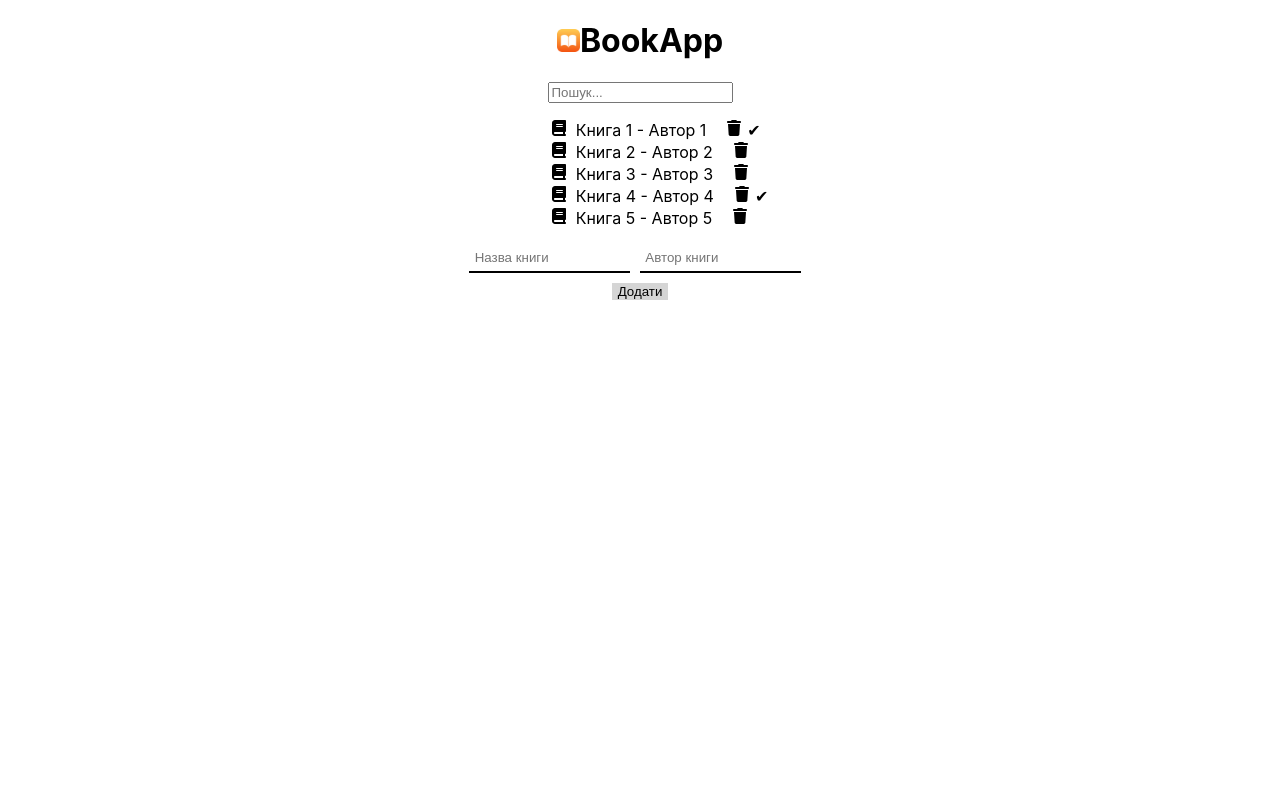
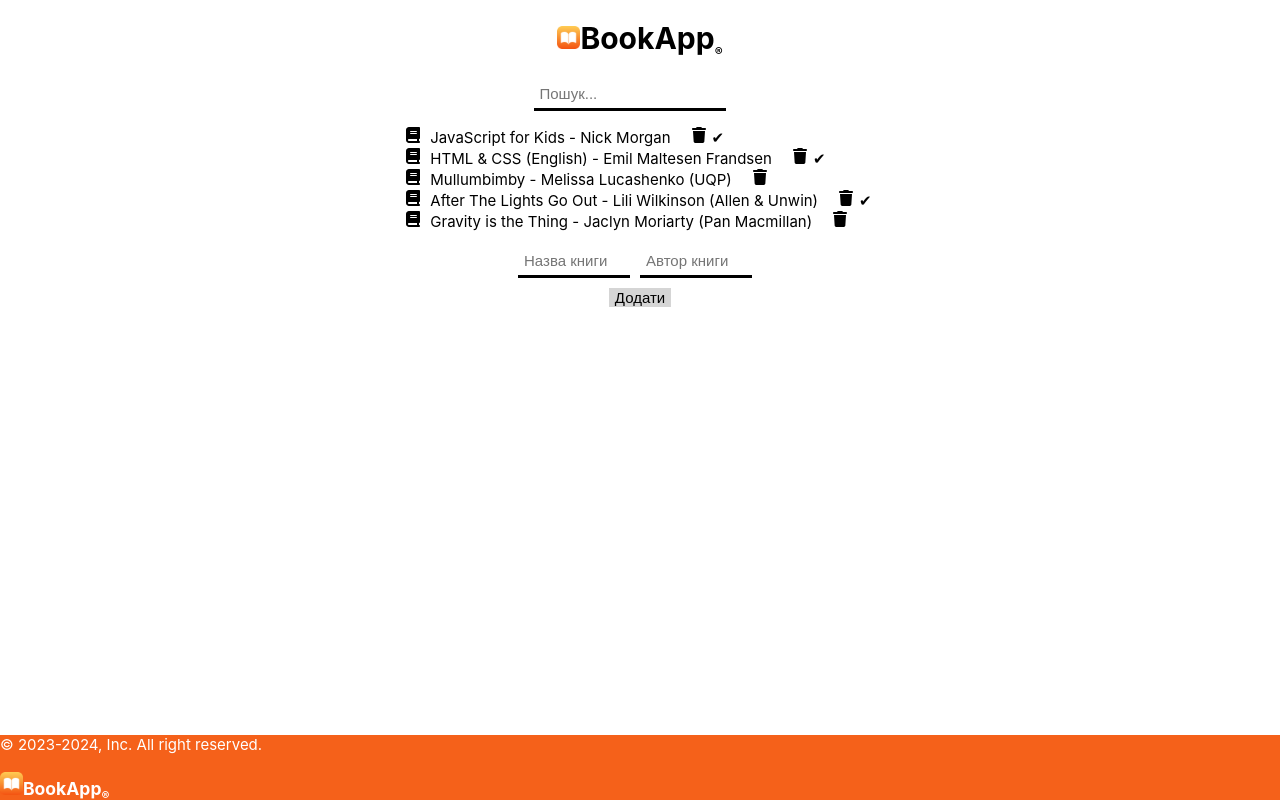
Before and after one commit to Terminator2220/BookApp, a React (Create React App) app: page / in a window 1280 px wide. Built offline with nearby package versions, Linux system fonts and the light colour scheme; the HTML template or start-up script is replaced by a standard one.

Commit message:
Add files via upload

```diff
--- a/public/index.html
+++ b/public/index.html
@@ -24,7 +24,7 @@
       work correctly both with client-side routing and a non-root public URL.
       Learn how to configure a non-root public URL by running `npm run build`.
     -->
-    <title>React App</title>
+    <title>Book App®</title>
   </head>
   <body>
     <noscript>You need to enable JavaScript to run this app.</noscript>
--- /dev/null
+++ b/src/App.css
@@ -0,0 +1,48 @@
+* {
+    box-sizing: border-box;
+}
+
+html,
+body {
+    height: 100%;
+}
+
+body {
+    background: rgb(131, 58, 180);
+    background: linear-gradient(90deg, rgba(131, 58, 180, 1) 0%, rgba(253, 29, 29, 1) 50%, rgba(252, 176, 69, 1) 100%);
+}
+
+.app {
+    width: 350px;
+    height: 250px;
+    background-color: #fff;
+    margin: 50px auto 0 auto;
+    padding: 40px;
+    border-radius: 5px;
+    box-shadow: 5px 5px 10px rgba(0, 0, 0, .2);
+}
+
+.counter {
+    width: 100px;
+    height: 100px;
+    border-radius: 5px;
+    box-shadow: 5px 5px 10px rgba(0, 0, 0, .2);
+    background-color: #e6e6e6;
+    text-align: center;
+    line-height: 100px;
+    font-size: 34px;
+    margin: 0 auto;
+}
+
+.controls {
+    display: flex;
+    justify-content: space-around;
+    margin-top: 40px;
+}
+
+.controls button {
+    padding: 7px 12px;
+    cursor: pointer;
+    background-color: #6B7A8F;
+    color: white;
+}
--- a/src/App.js
+++ b/src/App.js
@@ -1,10 +1,29 @@
 import React from 'react';
 import BookApp from './components/bookApp/BookApp';
+//import './App.css'
+import './app2.css'
 
 function App() {
   return (
     <div>
       <BookApp />
+      <footer className='footer'>
+        <div className='footerCopyright'>
+          <div>
+            © 2023-2024, Inc. All right reserved.
+          </div>
+          <div>
+              <h3>
+                <img src="ibooks.png" className='Ico' />
+                BookApp
+                <sub className='subRight'>®</sub>
+              </h3>
+          </div>
+        </div>
+        <div>
+
+        </div>
+      </footer>
     </div>
   );
 }
--- /dev/null
+++ b/src/app2.css
@@ -0,0 +1,22 @@
+.footer {
+    position: fixed;
+    left: 0;
+    bottom: 0;
+    height: 65px;
+    width: 100%;
+    background-color: #f5611a;
+    color: white;
+    text-align: center;
+}
+.footerCopyright{
+    display: flex;
+    flex-direction: column;
+    align-items: flex-start;
+}
+.subRight{
+    font-size: 12px;
+}
+.Ico{
+    width: 23px;
+    height: auto;
+}
--- /dev/null
+++ b/src/components/AddBookForm/AddBookForm.js
@@ -0,0 +1,15 @@
+import React from 'react';
+
+const AddBookForm = ({ newBook, setNewBook, addBook }) => (
+    <div>
+    <input type="text" placeholder="Назва книги" value={newBook.title} onChange={(e) => setNewBook({ ...newBook, title: e.target.value })} className='inp' />
+    <input type="text" placeholder="Автор книги" value={newBook.author} onChange={(e) => setNewBook({ ...newBook, author: e.target.value })} className='inp' />
+    <div className='addBook'>
+      <button onClick={addBook} className='addButton'>
+        Додати
+      </button>
+    </div>
+  </div>
+);
+
+export default AddBookForm;
--- a/src/components/bookApp/BookApp.css
+++ b/src/components/bookApp/BookApp.css
@@ -7,6 +7,7 @@
     display: inline-block;
     font-size: 16px;
     margin-left: 15px;
+    cursor: pointer;
 }
 .Ico{
     width: 23px;
@@ -14,6 +15,7 @@
 }
 .bookImg{
     margin-right: 10px;
+    cursor: pointer;
 }
 .conteiner{
     display: flex;
@@ -35,18 +37,96 @@
 	padding: .4em;
 	width: 150px;
     margin-right: 10px;
+    cursor:pointer;
+    font-size: 20px;
 }
-.inpSerch{
+.inpSearch{
 	appearance: none;
 	border: none;
 	outline: none;
 	border-bottom: .2em solid #000000;
 	border-radius: 7px 7px 0 0;
 	padding: .4em;
-	width: 300px;
+	width: 180px;
+    cursor:pointer;
+    margin-left: -21px;
+    font-size: 20px;
 }
 .addButton{
     border: none;
     background-color: #d5d5d5;
     margin-top: 5px;
+    cursor:pointer;
+    font-size: 20px;
 }
+.subRight{
+    font-size: 12px;
+}
+
+
+@media screen and (min-width: 200px) {
+    .delButton {
+        background-color: #ffffff;
+        border: none;
+        color: white;
+        text-align: center;
+        text-decoration: none;
+        display: inline-block;
+        font-size: 13px;
+        margin-left: 15px;
+        cursor: pointer;
+    }
+    .Ico{
+        width: 23px;
+        height: auto;
+    }
+    .bookImg{
+        margin-right: 10px;
+        cursor: pointer;
+    }
+    .conteiner{
+        display: flex;
+        flex-direction: column;
+        align-items: center;
+    }
+    .addBook{
+        display: flex;
+        flex-direction: column;
+        align-items: center;
+        margin-top: 5px;
+    }
+    .inp{
+        appearance: none;
+        border: none;
+        outline: none;
+        border-bottom: .2em solid #000000;
+        border-radius: 7px 7px 0 0;
+        padding: .4em;
+        width: 100px;
+        margin-right: 10px;
+        cursor:pointer;
+        font-size: 15px;
+    }
+    .inpSearch{
+        appearance: none;
+        border: none;
+        outline: none;
+        border-bottom: .2em solid #000000;
+        border-radius: 7px 7px 0 0;
+        padding: .4em;
+        width: 180px;
+        cursor:pointer;
+        margin-left: -21px;
+        font-size: 15px;
+    }
+    .addButton{
+        border: none;
+        background-color: #d5d5d5;
+        margin-top: 5px;
+        cursor:pointer;
+        font-size: 15px;
+    }
+    .subRight{
+        font-size: 8px;
+    }
+  }
--- a/src/components/bookApp/BookApp.js
+++ b/src/components/bookApp/BookApp.js
@@ -1,14 +1,17 @@
-import React, { useState, useEffect } from 'react';
-import "./BookApp.css"
+import React, { useState, useEffect, useMemo } from 'react';
+import BookList from '../bookList/BookList';
+import AddBookForm from '../AddBookForm/AddBookForm';
+import './BookApp.css';
+
 
 function BookApp() {
     const [books, setBooks] = useState(() => {
         const storedBooks = JSON.parse(localStorage.getItem('books')) || [
-      { id: 1, title: 'Книга 1', author: 'Автор 1', read: true },
-      { id: 2, title: 'Книга 2', author: 'Автор 2', read: false },
-      { id: 3, title: 'Книга 3', author: 'Автор 3', read: false },
-      { id: 4, title: 'Книга 4', author: 'Автор 4', read: true },
-      { id: 5, title: 'Книга 5', author: 'Автор 5', read: false },
+            { id: 1, title: 'JavaScript for Kids', author: 'Nick Morgan', read: true },
+            { id: 2, title: 'HTML & CSS (English)', author: 'Emil Maltesen Frandsen', read: true },
+            { id: 3, title: 'Mullumbimby', author: 'Melissa Lucashenko (UQP)', read: false },
+            { id: 4, title: 'After The Lights Go Out', author: 'Lili Wilkinson (Allen & Unwin)', read: true },
+            { id: 5, title: 'Gravity is the Thing', author: 'Jaclyn Moriarty (Pan Macmillan)', read: false },
         ];
         return storedBooks;
     });
@@ -41,32 +44,16 @@ function BookApp() {
             )
         );
     };
-
     return (
         <div className='conteiner'>
-      <h1><img src= "ibooks.png" className='Ico'/>BookApp</h1>
-      <input type="text" placeholder="Пошук..." value={searchTerm} onChange={(e) => setSearchTerm(e.target.value)} className='inpSearch'/>
-      <ul>
-        {books.filter((book) =>
-              book.title.toLowerCase().includes(searchTerm.toLowerCase()) ||
-              book.author.toLowerCase().includes(searchTerm.toLowerCase())
-          )
-          .map((book) => (
-            <li key={book.id}>
-              <img src="./svg/book.svg" alt={book.title} onClick={() => toggleReadStatus(book.id)} className='bookImg'/>
-              {book.title} - {book.author}
-              <button onClick={() => deleteBook(book.id)} className='delButton'><img src="./svg/trash.svg" alt="delete"/></button>
-              {book.read && <span>✔</span>}
-            </li>
-          ))}
-      </ul>
-      <div>
-        <input type="text" placeholder="Назва книги" value={newBook.title} onChange={(e) => setNewBook({ ...newBook, title: e.target.value })} className='inp'/>
-        <input type="text" placeholder="Автор книги" value={newBook.author} onChange={(e) => setNewBook({ ...newBook, author: e.target.value })} className='inp'/>
-      </div>
-      <div className='addBook'>
-        <button onClick={addBook} className='addButton'>Додати</button>
-      </div>
+            <h1>
+                <img src="ibooks.png" className='Ico' />
+                BookApp
+                <sub className='subRight'>®</sub>
+            </h1>
+            <input type="text" placeholder="Пошук..." value={searchTerm} onChange={(e) => setSearchTerm(e.target.value)} className='inpSearch' />
+            <BookList books={books} searchTerm={searchTerm} toggleReadStatus={toggleReadStatus} deleteBook={deleteBook} />
+            <AddBookForm newBook={newBook} setNewBook={setNewBook} addBook={addBook} />
         </div>
     );
 }
--- /dev/null
+++ b/src/components/bookList/BookList.js
@@ -0,0 +1,24 @@
+import React from 'react';
+
+const BookList = ({ books, searchTerm, toggleReadStatus, deleteBook }) => (
+  <ul>
+    {books
+      .filter(
+        (book) =>
+          book.title.toLowerCase().includes(searchTerm.toLowerCase()) ||
+          book.author.toLowerCase().includes(searchTerm.toLowerCase())
+      )
+      .map((book) => (
+        <li key={book.id}>
+          <img src="./svg/book.svg" alt={book.title} onClick={() => toggleReadStatus(book.id)} className='bookImg'/>
+          {book.title} - {book.author}
+          <button onClick={() => deleteBook(book.id)} className='delButton'>
+            <img src="./svg/trash.svg" alt="delete" />
+          </button>
+          {book.read && <span>✔</span>}
+        </li>
+      ))}
+  </ul>
+);
+
+export default BookList;
--- a/src/index.css
+++ b/src/index.css
@@ -5,6 +5,7 @@ body {
     sans-serif;
   -webkit-font-smoothing: antialiased;
   -moz-osx-font-smoothing: grayscale;
+  font-size: 20px;
 }
 
 code {
@@ -13,4 +14,22 @@ code {
 }
 ul{
     list-style:none;
+    margin-left: -42px;
 }
+
+
+@media screen and (min-width: 200px) {
+  ul{
+    list-style:none;
+    margin-left: -42px;
+}
+body {
+  margin: 0;
+  font-family: -apple-system, BlinkMacSystemFont, 'Segoe UI', 'Roboto', 'Oxygen',
+    'Ubuntu', 'Cantarell', 'Fira Sans', 'Droid Sans', 'Helvetica Neue',
+    sans-serif;
+  -webkit-font-smoothing: antialiased;
+  -moz-osx-font-smoothing: grayscale;
+  font-size: 15px;
+}
+}
```
Lines whose indentation alone changed are shown as unchanged.
